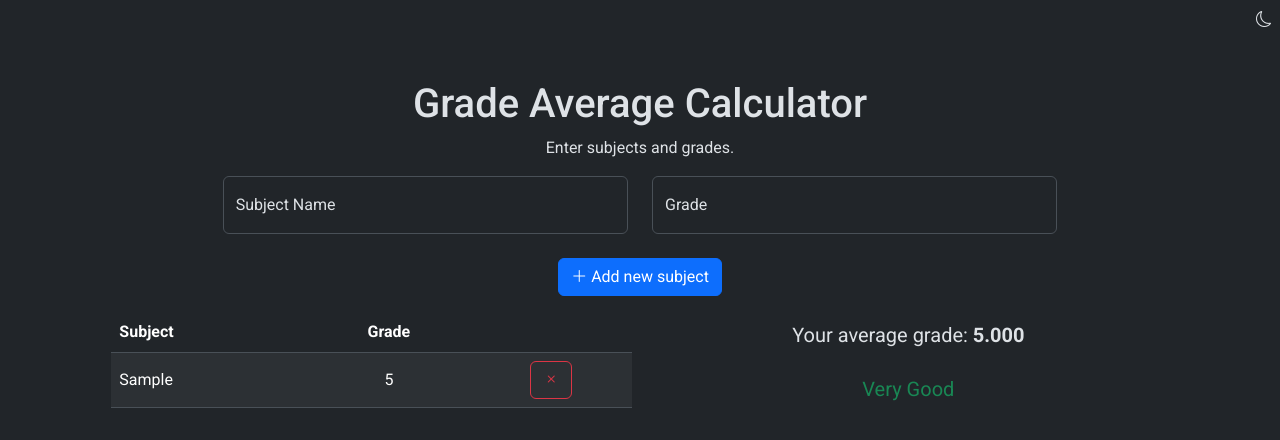
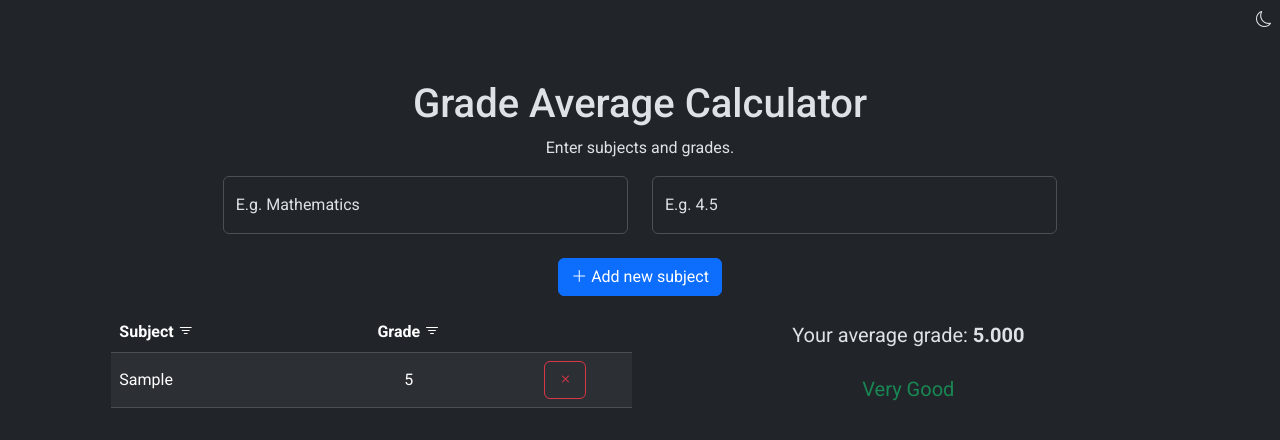
Before and after one commit to arturszolke/grade-calculator, a Vue app: page / in a window 1280 px wide. Both pictures are taken after typing "Sample", "5" into the empty fields and a click on the button "Add new subject". Shown: the top 440 px of the page. Built offline with nearby package versions, Linux system fonts and the light colour scheme.

Commit message:
refactor: Improve modularity and add sorting to GradeTable component
- Extract GradeTable component from App.vue
- Implement sorting functionality in GradeTable
- Update App.vue to use new GradeTable component
- Improve type definitions for better TypeScript support

```diff
--- a/index.html
+++ b/index.html
@@ -1,13 +1,16 @@
 <!DOCTYPE html>
 <html lang="en" data-bs-theme="dark">
+
 <head>
   <meta charset="UTF-8">
   <link rel="icon" href="/favicon.ico">
   <meta name="viewport" content="width=device-width, initial-scale=1.0">
-    <title>Vite App</title>
+  <title>Grade Average Calculator</title>
 </head>
+
 <body>
   <div id="app"></div>
   <script type="module" src="/src/main.ts"></script>
 </body>
+
 </html>
--- a/src/App.vue
+++ b/src/App.vue
@@ -4,25 +4,18 @@
             <i v-if="theme === 'dark'" class="bi bi-moon" @click="toggleTheme" role="button"></i>
             <i v-else class="bi bi-sun" @click="toggleTheme" role="button"></i>
         </div>
-        <div class="row d-flex text-center mt-5">
+        <div class="row d-flex text-center mt-5 app-title">
             <h1>Grade Average Calculator</h1>
             <p>Enter subjects and grades.</p>
         </div>
         <div class="row">
             <div class="col"></div>
             <div class="col-4">
-                <div class="form-floating mb-3">
-                    <input v-model="subject_input" type="text" class="form-control" id="subject"
-                        placeholder="E.g. Mathematics">
-                    <label for="subject">Subject Name</label>
-                </div>
+                <AppInput v-model="subject_input" type="text" placeholder="E.g. Mathematics" label="Subject Name" />
             </div>
             <div class="col-4">
-                <div class="form-floating mb-3">
-                    <input v-model="grade_input" type="number" class="form-control" id="grade" placeholder="E.g. 4.5"
-                        min="2.0" max="5.0" step="0.5">
-                    <label for="grade">Grade</label>
-                </div>
+                <AppInput v-model="grade_input" type="number" placeholder="E.g. 4.5" label="Grade" :min="2.0" :max="5.0"
+                    :step="0.5" />
             </div>
             <div class="col"></div>
         </div>
@@ -45,28 +38,7 @@
             <div class="col"></div>
             <div class="col-5">
                 <div class="row g-2 my-2">
-                    <table v-if="subject_grade.length > 0" class="table table-striped">
-                        <thead>
-                            <tr>
-                                <th scope="col">Subject</th>
-                                <th scope="col" class="text-center">Grade</th>
-                                <th scope="col"></th>
-                            </tr>
-                        </thead>
-                        <tbody>
-                            <tr v-for="row in subject_grade" class="align-middle"
-                                :class="row.grade == 2 ? 'table-danger' : ''">
-                                <td>{{ row.subject }}</td>
-                                <td class="text-center">{{ row.grade }}</td>
-                                <td class="text-center">
-                                    <button class="btn btn-outline-danger"
-                                        @click="removeSubject(row.subject, row.grade)">
-                                        <i class="bi bi-x"></i>
-                                    </button>
-                                </td>
-                            </tr>
-                        </tbody>
-                    </table>
+                    <GradeTable :grades="subject_grade" @remove="removeSubject" />
                 </div>
             </div>
             <div class="col-5">
@@ -91,7 +63,9 @@
 </template>
 
 <script lang="ts" setup>
-import { onMounted, ref, watch } from 'vue'
+import { onMounted, ref, watch, computed } from 'vue'
+import AppInput from '@/components/AppInput.vue'
+import GradeTable from '@/components/GradeTable.vue'
 
 const error = ref('')
 
@@ -161,5 +135,3 @@ function toggleTheme() {
     htmlEl.setAttribute('data-bs-theme', currentTheme === 'dark' ? 'light' : 'dark');
 }
 </script>
-
-<style></style>
--- /dev/null
+++ b/src/components/AppInput.vue
@@ -0,0 +1,39 @@
+<template>
+    <div class="form-floating mb-3">
+        <input v-model="model" :type="type" :id="id" :placeholder="placeholder" class="form-control"
+            @input="validateInput()">
+        <label :for="id">{{ placeholder }}</label>
+        <span v-if="errorMessage.length > 0" class="text-danger">{{ errorMessage }}</span>
+    </div>
+</template>
+
+<script setup lang="ts">
+import { defineModel, defineProps, ref } from 'vue'
+
+const props = defineProps({
+    type: {
+        type: String,
+        default: 'text'
+    },
+    id: {
+        type: String
+    },
+    placeholder: {
+        type: String,
+        required: true
+    },
+    validate: {
+        type: Function,
+        default: () => () => true
+    }
+})
+
+const model = defineModel();
+const errorMessage = ref('');
+
+const validateInput = () => {
+    errorMessage.value = props.validate(model.value) ? '' : 'Invalid input';
+}
+</script>
+
+<style lang="css" scoped></style>
--- /dev/null
+++ b/src/components/GradeTable.vue
@@ -0,0 +1,69 @@
+<template>
+    <table v-if="grades.length > 0" class="table table-striped">
+        <thead>
+            <tr>
+                <th scope="col" @click="sortBy('subject')">Subject <i :class="sortIcon('subject')"></i></th>
+                <th scope="col" class="text-center" @click="sortBy('grade')">Grade <i :class="sortIcon('grade')"></i>
+                </th>
+                <th scope="col"></th>
+            </tr>
+        </thead>
+        <tbody>
+            <tr v-for="row in sortedGrades" class="align-middle" :class="row.grade == 2 ? 'table-danger' : ''">
+                <td>{{ row.subject }}</td>
+                <td class="text-center">{{ row.grade }}</td>
+                <td class="text-center">
+                    <button class="btn btn-outline-danger" @click="$emit('remove', row.subject, row.grade)">
+                        <i class="bi bi-x"></i>
+                    </button>
+                </td>
+            </tr>
+        </tbody>
+    </table>
+</template>
+
+<script lang="ts" setup>
+import { ref, computed } from 'vue';
+
+const props = defineProps<{
+    grades: Array<{ subject: string, grade: number | null }>
+}>();
+
+defineEmits<{
+    (e: 'remove', subject: string, grade: number | null): void
+}>();
+
+const sortKey = ref<'subject' | 'grade' | null>(null);
+const sortOrder = ref<'asc' | 'desc' | null>(null);
+
+const sortedGrades = computed(() => {
+    if (sortKey.value === null) return props.grades;
+    return [...props.grades].sort((a, b) => {
+        if (sortKey.value === null) return 0;
+        let modifier = sortOrder.value === 'asc' ? 1 : -1;
+        if (a[sortKey.value] < b[sortKey.value]) return -1 * modifier;
+        if (a[sortKey.value] > b[sortKey.value]) return 1 * modifier;
+        return 0;
+    });
+});
+
+function sortBy(key: 'subject' | 'grade') {
+    if (key === sortKey.value) {
+        sortOrder.value = sortOrder.value === 'asc' ? 'desc' : sortOrder.value === 'desc' ? null : 'asc';
+        if (sortOrder.value === null) {
+            sortKey.value = null;
+        }
+    } else {
+        sortKey.value = key;
+        sortOrder.value = 'asc';
+    }
+}
+
+function sortIcon(key: 'subject' | 'grade') {
+    if (sortKey.value === key) {
+        if (sortOrder.value === 'asc') return 'bi bi-sort-up';
+        if (sortOrder.value === 'desc') return 'bi bi-sort-down';
+    }
+    return 'bi bi-filter';
+}
+</script>
```
Lines whose indentation alone changed are shown as unchanged.
